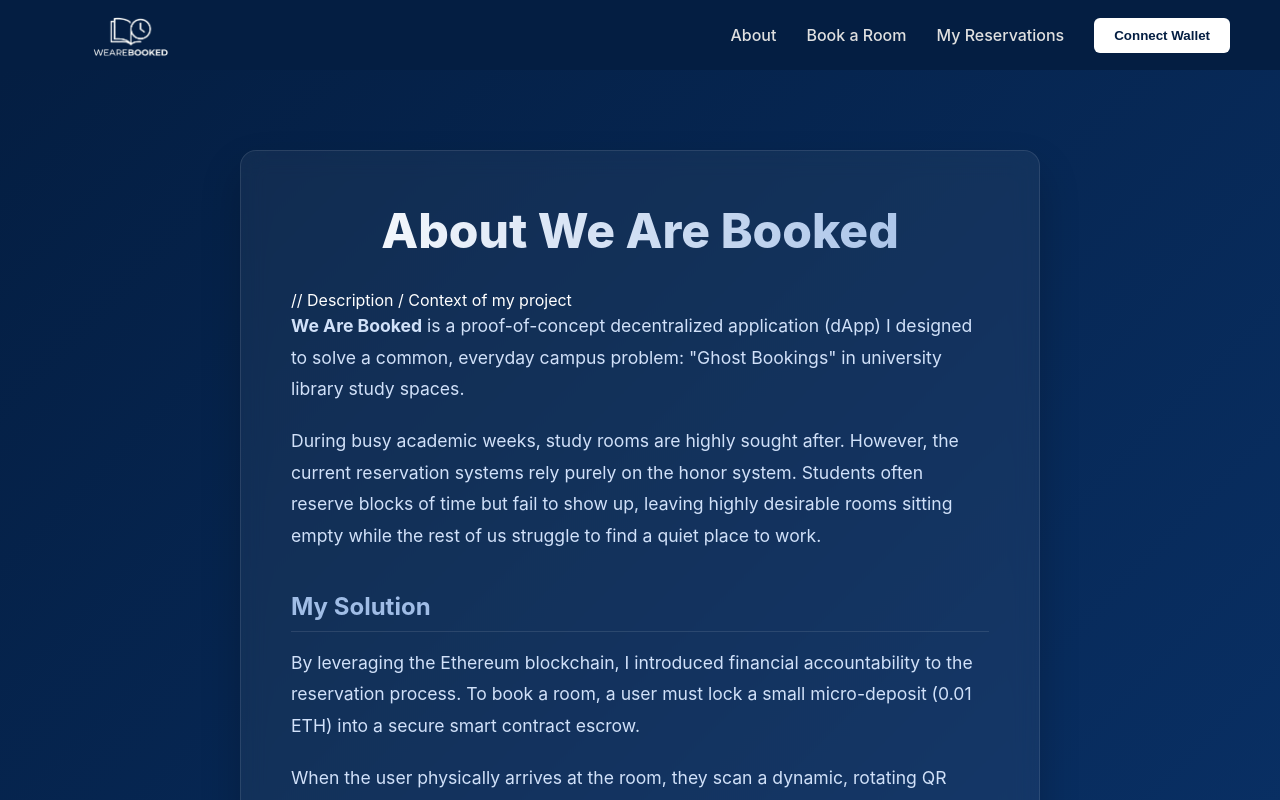
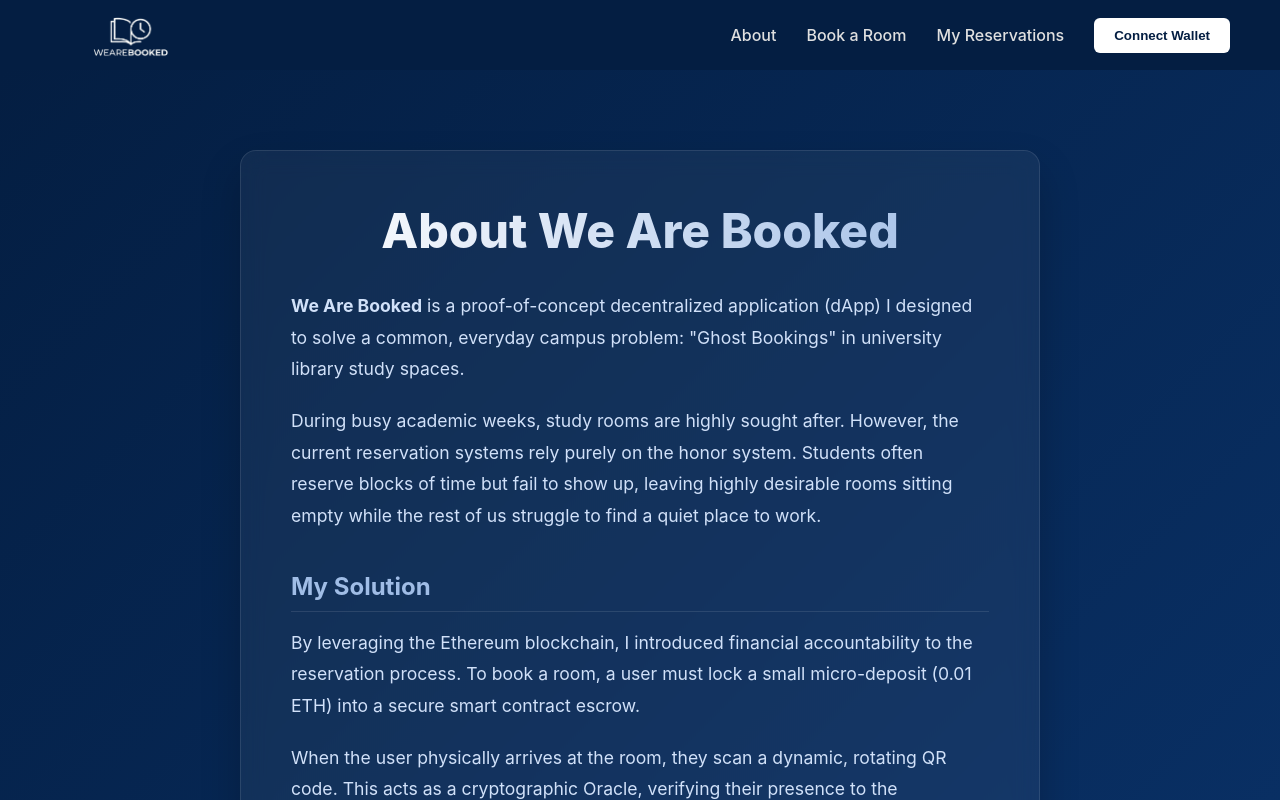
Before and after one commit to aaron-silverio/WeAreBooked, a Next.js app in the folder template-app-main/: page /about in a window 1280 px wide. Shown: the top 800 px of the page. Built offline with nearby package versions, Linux system fonts and the light colour scheme.

Commit message:
update about page

```diff
--- a/template-app-main/pages/about.js
+++ b/template-app-main/pages/about.js
@@ -62,7 +62,7 @@ export default function About() {
     <PageWrapper>
       <ContentCard>
         <Title>About We Are Booked</Title>
-        // Description / Context of my project
+        {/*Description / Context of my project*/}
         <Paragraph>
           <strong>We Are Booked</strong> is a proof-of-concept decentralized application (dApp) I designed to solve a common, everyday campus problem: "Ghost Bookings" in university library study spaces.
         </Paragraph>
@@ -80,7 +80,7 @@ export default function About() {
 
         <SectionTitle>Project Context</SectionTitle>
         <Paragraph>
-          I built this prototype for <strong>CMPSC 263: Blockchain and Web Development</strong>to demonstrates full-stack Web3 integration, utilizing Next.js for the frontend, styled-components for responsive UI design, and Solidity smart contracts deployed on the BNB Smart Chain Testnet (via Remix and OpenZeppelin) to manage the escrow logic.
+          I built this prototype for <strong>CMPSC 263: Blockchain and Web Development</strong> to demonstrates full-stack Web3 integration, utilizing Next.js for the frontend, styled-components for responsive UI design, and Solidity smart contracts deployed on the BNB Smart Chain Testnet (via Remix and OpenZeppelin) to manage the escrow logic.
         </Paragraph>
       </ContentCard>
     </PageWrapper>
```
